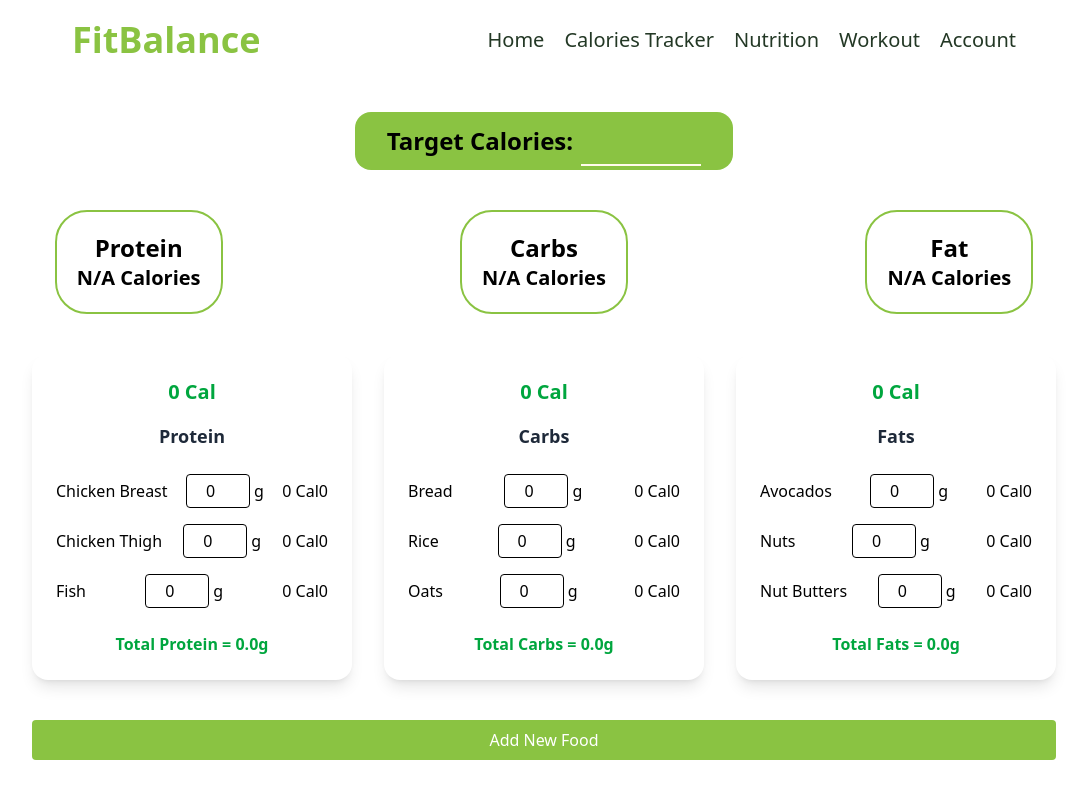
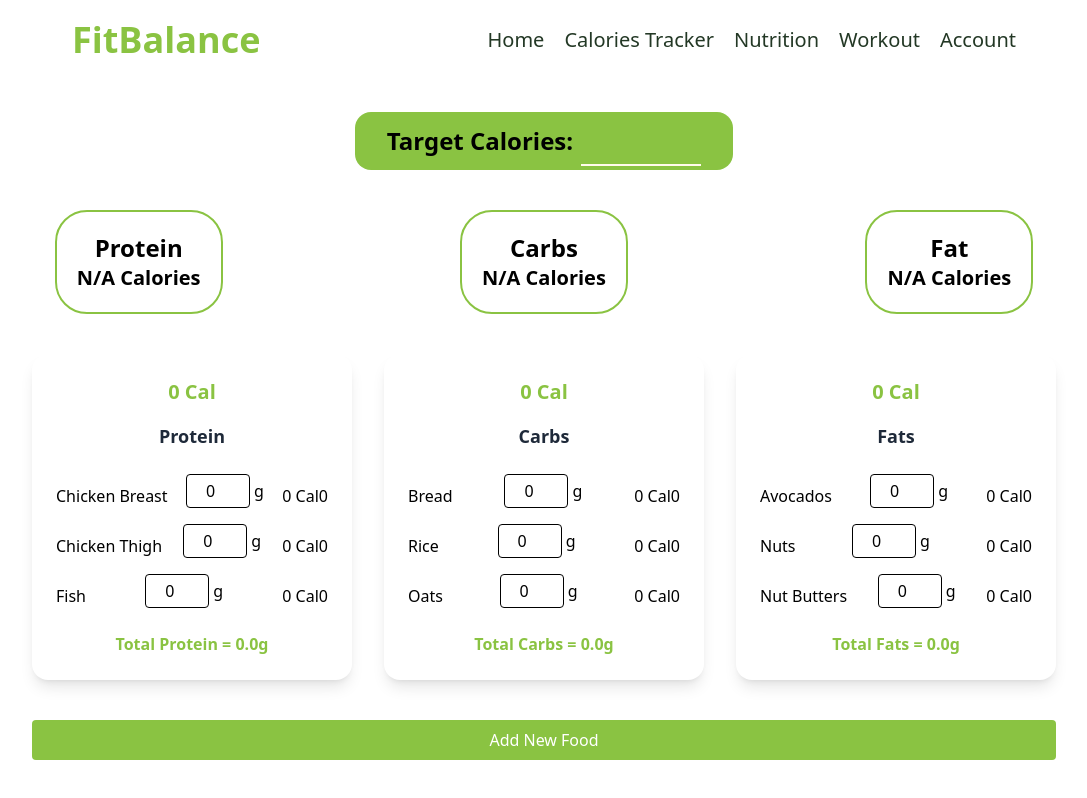
Before and after one commit to WSU-4110/FitBalance, a React (Vite) app in the folder FitBalance/: page /nutrition in a window 1280 px wide. Shown: the whole page, without its empty margins (96-1183 px from the left). Built offline with nearby package versions, Linux system fonts and the light colour scheme.

Commit message:
updating

```diff
--- a/FitBalance/src/front-end/Nutritions.jsx
+++ b/FitBalance/src/front-end/Nutritions.jsx
@@ -154,7 +154,7 @@ const Nutritions = () => {
     return foods[category].map((food, index) => {
       const nutrition = food.getNutrition();
       return (
-        <li key={index} className="flex justify-between items-center">
+        <li key={index} className="flex justify-between items-end">
           <span>{food.name}</span>
           <div className="flex items-center">
             <input
@@ -162,7 +162,9 @@ const Nutritions = () => {
               className="w-16 p-1 border rounded text-center"
               placeholder="100"
               value={food.weight}
-              onChange={(e) => handleInputChange(category, index, e.target.value)}
+              onChange={(e) =>
+                handleInputChange(category, index, e.target.value)
+              }
             />
             <span className="ml-1">g</span>
           </div>
@@ -257,36 +259,44 @@ const Nutritions = () => {
         <div className="grid grid-cols-1 md:grid-cols-3 gap-8 w-full max-w-5xl mt-10">
           {/* Protein List */}
           <div className="bg-white p-6 rounded-2xl shadow-lg">
-            <h2 className="text-xl font-semibold text-green-600 text-center mb-4">
+            <h2 className="text-xl font-semibold text-[#8AC342] text-center mb-4">
               {proteinTotal.calories} Cal
             </h2>
-            <h3 className="text-lg font-bold text-gray-800 text-center mb-6">Protein</h3>
-            <ul className="space-y-4">{renderFoodList("protein")}</ul>
-            <div className="mt-6 text-center font-bold text-green-600">
+            <h3 className="text-lg font-bold text-gray-800 text-center mb-6">
+              Protein
+            </h3>
+            <ul className="space-y-4 flex flex-col justify-between  ">
+              {renderFoodList("protein")}
+            </ul>
+            <div className="mt-6 text-center font-bold text-[#8AC342]">
               Total Protein = {proteinTotal.protein.toFixed(1)}g
             </div>
           </div>
 
           {/* Carbs List */}
           <div className="bg-white p-6 rounded-2xl shadow-lg">
-            <h2 className="text-xl font-semibold text-green-600 text-center mb-4">
+            <h2 className="text-xl font-semibold text-[#8AC342] text-center mb-4">
               {carbsTotal.calories} Cal
             </h2>
-            <h3 className="text-lg font-bold text-gray-800 text-center mb-6">Carbs</h3>
+            <h3 className="text-lg font-bold text-gray-800 text-center mb-6">
+              Carbs
+            </h3>
             <ul className="space-y-4">{renderFoodList("carbs")}</ul>
-            <div className="mt-6 text-center font-bold text-green-600">
+            <div className="mt-6 text-center font-bold text-[#8AC342]">
               Total Carbs = {carbsTotal.carbs.toFixed(1)}g
             </div>
           </div>
 
           {/* Fats List */}
           <div className="bg-white p-6 rounded-2xl shadow-lg">
-            <h2 className="text-xl font-semibold text-green-600 text-center mb-4">
+            <h2 className="text-xl font-semibold text-[#8AC342] text-center mb-4">
               {fatsTotal.calories} Cal
             </h2>
-            <h3 className="text-lg font-bold text-gray-800 text-center mb-6">Fats</h3>
+            <h3 className="text-lg font-bold text-gray-800 text-center mb-6">
+              Fats
+            </h3>
             <ul className="space-y-4">{renderFoodList("fats")}</ul>
-            <div className="mt-6 text-center font-bold text-green-600">
+            <div className="mt-6 text-center font-bold text-[#8AC342]">
               Total Fats = {fatsTotal.fat.toFixed(1)}g
             </div>
           </div>
@@ -303,14 +313,16 @@ const Nutritions = () => {
 
           {showAddFoodForm && (
             <div className="bg-white p-6 rounded-2xl shadow-lg mt-4">
-              <h2 className="text-xl font-semibold text-green-600 text-center mb-4">
+              <h2 className="text-xl font-semibold text-[#8AC342] text-center mb-4">
                 Add New Food
               </h2>
               <div className="flex flex-col space-y-4">
                 {/* Food Type Dropdown */}
                 <select
                   value={newFood.type}
-                  onChange={(e) => setNewFood({ ...newFood, type: e.target.value })}
+                  onChange={(e) =>
+                    setNewFood({ ...newFood, type: e.target.value })
+                  }
                   className="border p-2 rounded"
                 >
                   <option value="protein">Protein</option>
@@ -323,28 +335,36 @@ const Nutritions = () => {
                   placeholder="Food Name"
                   className="border p-2 rounded"
                   value={newFood.name}
-                  onChange={(e) => setNewFood({ ...newFood, name: e.target.value })}
+                  onChange={(e) =>
+                    setNewFood({ ...newFood, name: e.target.value })
+                  }
                 />
                 <input
                   type="number"
                   placeholder="Calories per 100g"
                   className="border p-2 rounded"
                   value={newFood.caloriesPer100g}
-                  onChange={(e) => setNewFood({ ...newFood, caloriesPer100g: e.target.value })}
+                  onChange={(e) =>
+                    setNewFood({ ...newFood, caloriesPer100g: e.target.value })
+                  }
                 />
                 <input
                   type="number"
                   placeholder="Macro per 100g"
                   className="border p-2 rounded"
                   value={newFood.macroPer100g}
-                  onChange={(e) => setNewFood({ ...newFood, macroPer100g: e.target.value })}
+                  onChange={(e) =>
+                    setNewFood({ ...newFood, macroPer100g: e.target.value })
+                  }
                 />
                 <input
                   type="number"
                   placeholder="Weight"
                   className="border p-2 rounded"
                   value={newFood.weight}
-                  onChange={(e) => setNewFood({ ...newFood, weight: e.target.value })}
+                  onChange={(e) =>
+                    setNewFood({ ...newFood, weight: e.target.value })
+                  }
                 />
                 <button
                   onClick={handleAddFood}
```
